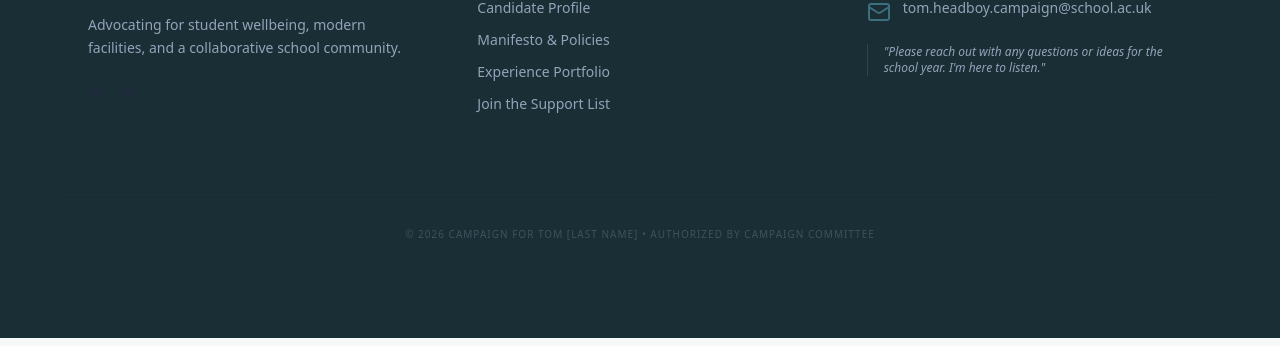
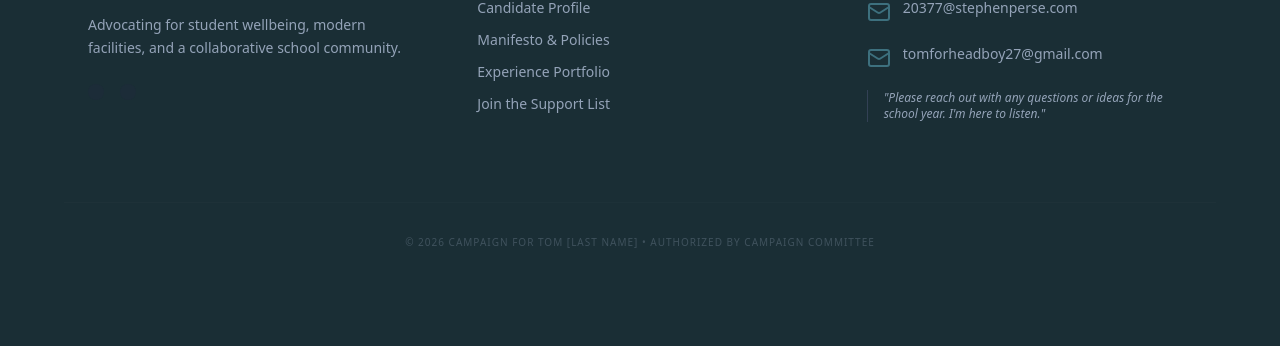
Before and after one commit to tomforheadboy/tomforheadboy.github.io, a plain HTML site: page index.html in a window 1280 px wide. Shown: the part 3789-4135 px from the top of the page. Drawn offline with nearby package versions, Linux system fonts and the light colour scheme; some icons are missing.

Commit message:
Update index.html

```diff
--- a/index.html
+++ b/index.html
@@ -326,7 +326,11 @@
                 <ul class="space-y-5 text-sm font-light">
                     <li class="flex items-start">
                         <i data-lucide="mail" class="w-4.5 h-4.5 mr-3 text-[#3D707E] mt-0.5"></i>
-                        <span>tom.headboy.campaign@school.ac.uk</span>
+                        <span>20377@stephenperse.com</span>
+                    </li>
+                    <li class="flex items-start">
+                        <i data-lucide="mail" class="w-4.5 h-4.5 mr-3 text-[#3D707E] mt-0.5"></i>
+                        <span>tomforheadboy27@gmail.com</span>
                     </li>
                     <li class="text-xs italic mt-8 border-l border-slate-700 pl-4">
                         "Please reach out with any questions or ideas for the school year. I'm here to listen."
```
